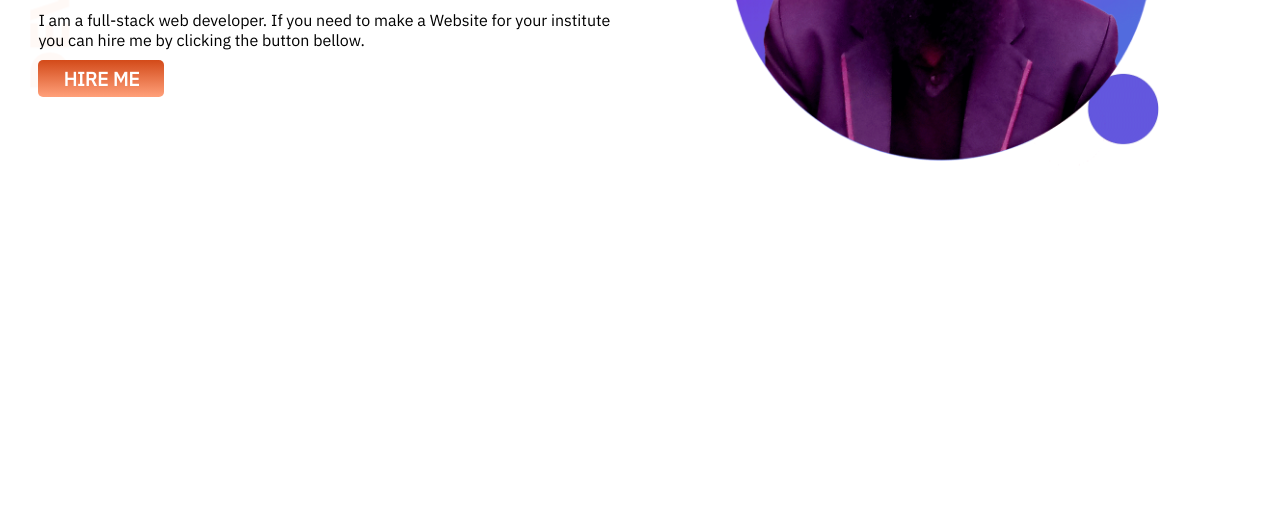
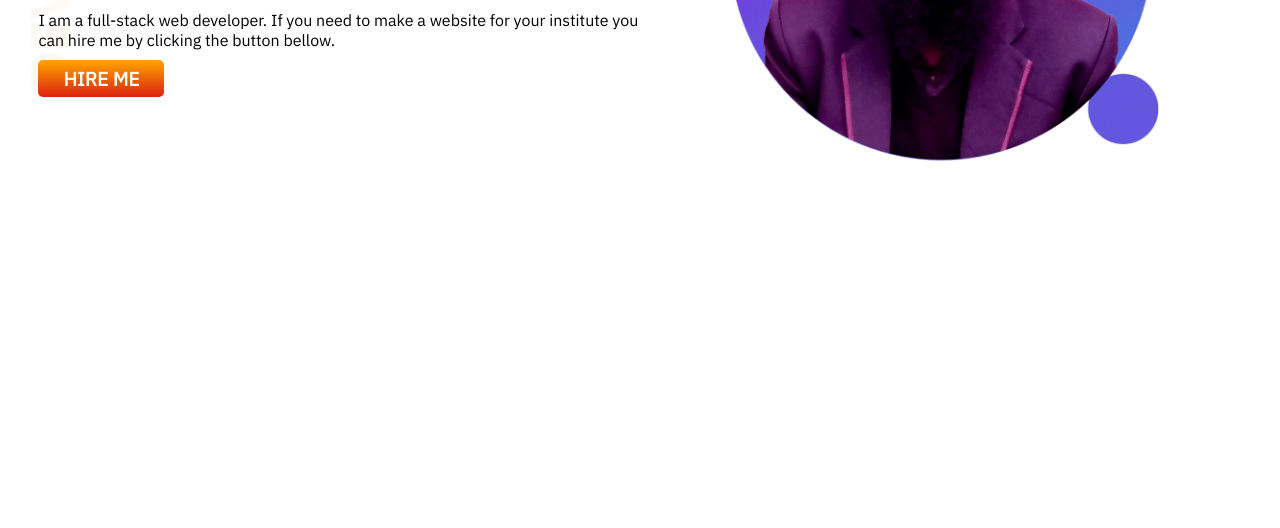
Before and after one commit to kmnazrul/portfolio-practice, a plain HTML site: page index.html in a window 1280 px wide. Shown: the part 272-800 px from the top of the page. Drawn offline with Linux system fonts and the light colour scheme.

Commit message:
some changes to the top part section

```diff
--- a/index.html
+++ b/index.html
@@ -22,7 +22,7 @@
         <h2>Welcome to my Portfolio Website</h2>
 
         <p>
-          I am a full-stack web developer. If you need to make a Website for
+          I am a full-stack web developer. If you need to make a website for
           your institute you can hire me by clicking the button bellow.
         </p>
 
--- a/style.css
+++ b/style.css
@@ -42,7 +42,7 @@ body {
 
 .link-button {
   padding: 6px 25px;
-  background-image: linear-gradient(rgb(211, 74, 25), lightsalmon);
+  background-image: linear-gradient(orange, rgb(219, 35, 15));
   text-decoration: none;
   color: white;
   font-size: 1.2em;
```
